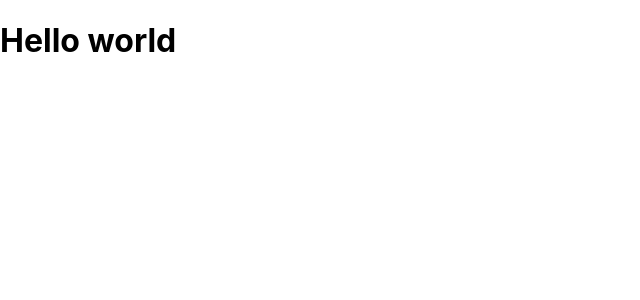
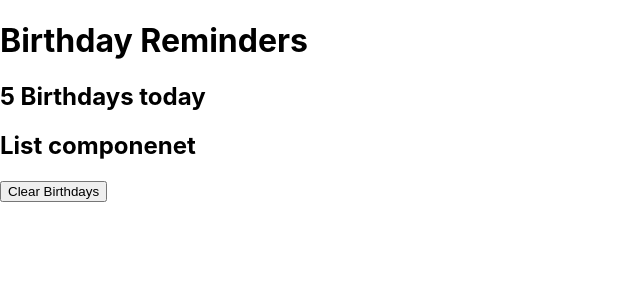
Before and after one commit to kennybates/bday-reminder-app, a React (Create React App) app: page / in a window 1280 px wide. Shown: the top 300 px of the page, without its empty margins (0-640 px from the left). Built offline with nearby package versions, Linux system fonts and the light colour scheme.

Commit message:
update App.js
Update to grab static data for render of components.

```diff
--- a/src/App.js
+++ b/src/App.js
@@ -1,11 +1,20 @@
-import logo from './logo.svg';
-import './App.css';
+//import logo from './logo.svg';
+//import './App.css';
+import { React, useState} from 'react';
+import { data } from './data';
+import List from './List';
 
 function App() {
+  const [people, setPeople] = useState(data);
   return (
-    <div>
-      <h1>Hello world</h1>
-    </div>
+    <main>
+      <h1>Birthday Reminders</h1>
+      <section className="container">
+        <h2> {people.length} Birthdays today</h2>
+        <List people={people}/>
+      </section>
+      <button className="btn" >Clear Birthdays</button>
+    </main>
   );
 }
 
--- a/src/index.js
+++ b/src/index.js
@@ -2,7 +2,7 @@ import React from 'react';
 import ReactDOM from 'react-dom';
 import './index.css';
 import App from './App';
-import reportWebVitals from './reportWebVitals';
+//import reportWebVitals from './reportWebVitals';
 
 ReactDOM.render(
   <React.StrictMode>
@@ -14,4 +14,4 @@ ReactDOM.render(
 // If you want to start measuring performance in your app, pass a function
 // to log results (for example: reportWebVitals(console.log))
 // or send to an analytics endpoint. Learn more: https://bit.ly/CRA-vitals
-reportWebVitals();
+//reportWebVitals();
```
Also changed, not shown: src/index.css (line endings or trailing spaces).
